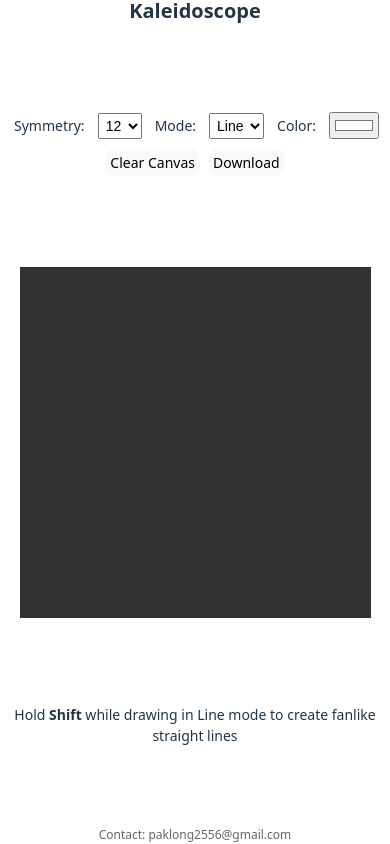
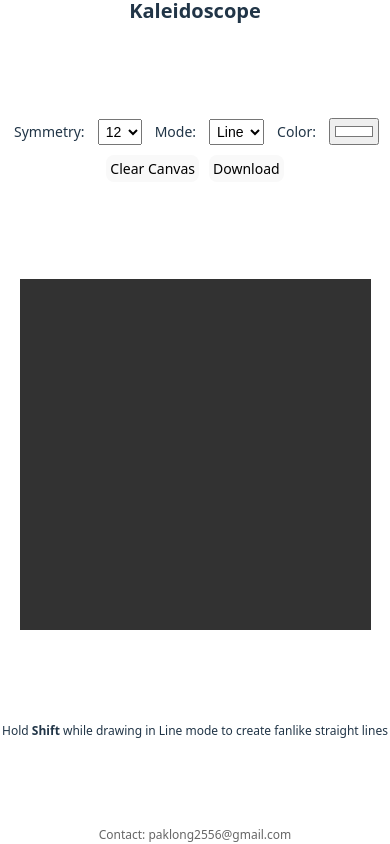
Before and after one commit to paklong/kaleidoscope, a React (Vite) app: page / in a window 390 px wide. Built offline with nearby package versions, Linux system fonts and the light colour scheme.

Commit message:
feat: samll font size for mobile view

```diff
--- a/src/App.css
+++ b/src/App.css
@@ -152,6 +152,15 @@ body {
   height: auto;
 }
 
+@media (max-width: 600px) {
+
+  .instructions {
+    text-align: center;
+    font-size: 12px;
+    height: auto;
+  }
+}
+
 p {
   margin: 0;
   /* Remove default <p> margins */
```
